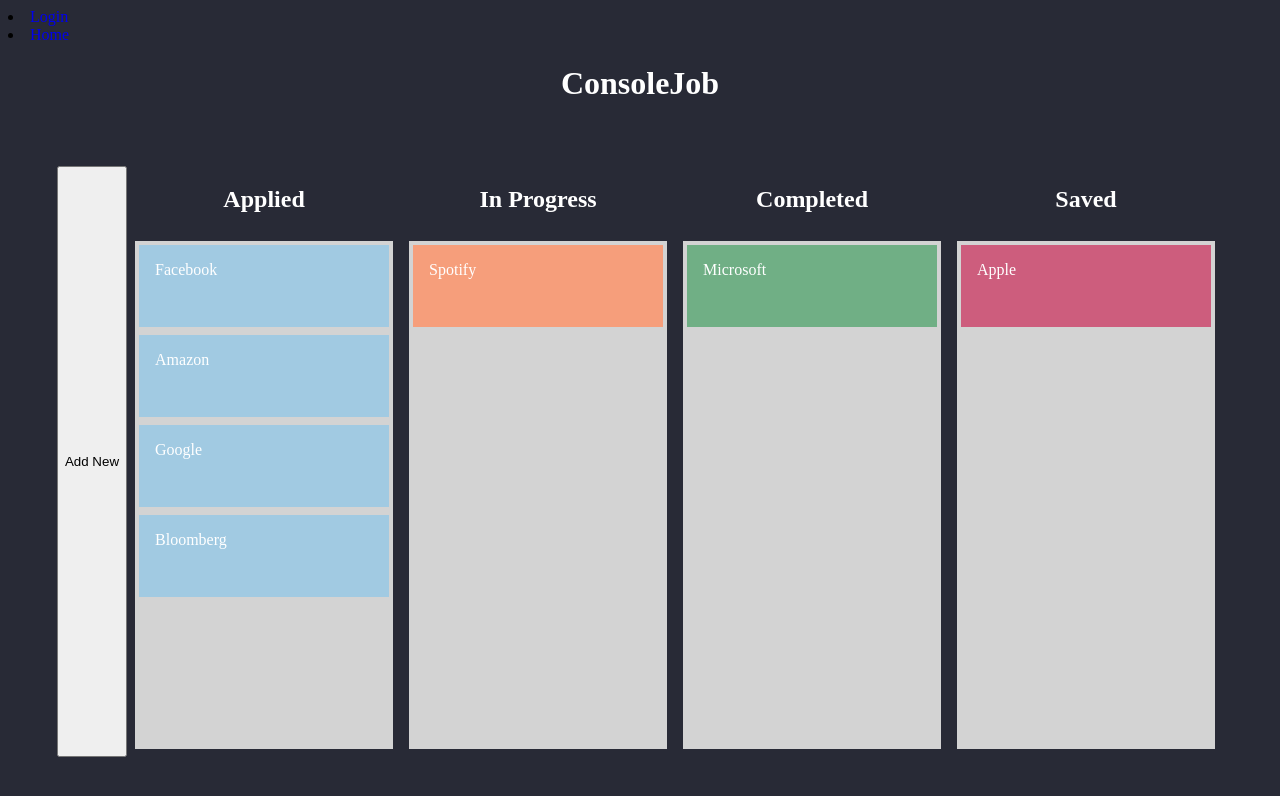
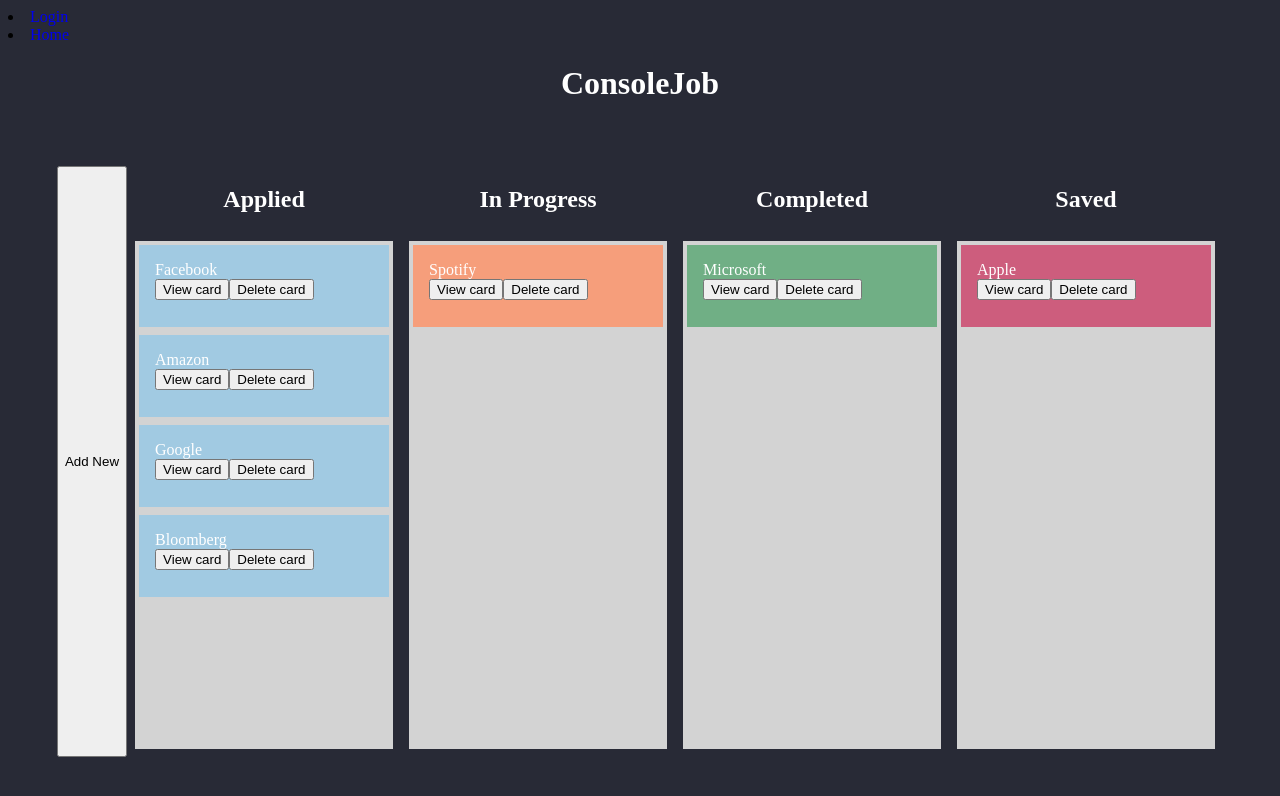
Before and after one commit to ed-deng/consolejob, a React app: page /board in a window 1280 px wide. Shown: the top 796 px of the page. Built offline with nearby package versions, Linux system fonts and the light colour scheme; a web font is replaced by a local one.

Commit message:
Newest changes

```diff
--- a/client/components/Board.jsx
+++ b/client/components/Board.jsx
@@ -115,6 +115,10 @@
                                       }}
                                     >
                                       {item.company}
+                                      <div>
+                                        <button>View card</button>
+                                        <button>Delete card</button>
+                                      </div>
                                     </div>
                                   );
                                 } else if (column.name === "In Progress") {
@@ -136,6 +140,10 @@
                                       }}
                                     >
                                       {item.company}
+                                      <div>
+                                        <button>View card</button>
+                                        <button>Delete card</button>
+                                      </div>
                                     </div>
                                   );
                                 } else if (column.name === "Completed") {
@@ -157,6 +165,10 @@
                                       }}
                                     >
                                       {item.company}
+                                      <div>
+                                        <button>View card</button>
+                                        <button>Delete card</button>
+                                      </div>
                                     </div>
                                   );
                                 } else if (column.name === "Saved") {
@@ -178,6 +190,10 @@
                                       }}
                                     >
                                       {item.company}
+                                      <div>
+                                        <button>View card</button>
+                                        <button>Delete card</button>
+                                      </div>
                                     </div>
                                   );
                                 }
--- a/client/components/Column.jsx
+++ b/client/components/Column.jsx
@@ -1,7 +1,7 @@
 import React from "react";
 
 function Column() {
-  return <div>Test shits</div>;
+  return <div>Test</div>;
 }
 
 export default Column;
--- a/client/components/Header.jsx
+++ b/client/components/Header.jsx
@@ -2,6 +2,7 @@
 
 function Header() {
   return (
+    <div>
       <h1
         style={{
           color: "white",
@@ -10,8 +11,9 @@
           marginBottom: "4rem",
         }}
       >
-      ConsoleJob
+        ConsoleJob <br />
       </h1>
+    </div>
   );
 }
 
--- a/client/components/NewJobModal.jsx
+++ b/client/components/NewJobModal.jsx
@@ -1,21 +1,29 @@
-import React, { useState } from 'react'
+import React, { useState, useReducer, useEffect, useRef } from "react";
+import {
+  initialAppliedState,
+  updateAppliedStateReducer,
+} from "../state/reducers";
 
 export default function NewJobModal({ updateShowModal }) {
-  const [company, updateCompany] = useState('');
-  const [position, updatePosition] = useState('');
-  const [listing, updateListing] = useState('');
-  const [applicationStatus, updateStatus] = useState('Saved');
-  const [questions, updateQuestions] = useState('');
-  const [notes, updateNotes] = useState('');
+  const [company, updateCompany] = useState("");
+  const [position, updatePosition] = useState("");
+  const [listing, updateListing] = useState("");
+  const [applicationStatus, updateStatus] = useState("Saved");
+  const [questions, updateQuestions] = useState("");
+  const [notes, updateNotes] = useState("");
+  const [appliedJob, appliedDispatch] = useReducer(
+    updateAppliedStateReducer,
+    initialAppliedState
+  );
 
   const resetState = () => {
-    updateCompany('');
-    updatePosition('');
-    updateListing('');
-    updateStatus('Saved');
-    updateQuestions('');
-    updateNotes('');
-  }
+    updateCompany("");
+    updatePosition("");
+    updateListing("");
+    updateStatus("Saved");
+    updateQuestions("");
+    updateNotes("");
+  };
 
   const addJob = () => {
     if (!company || !position || !listing) return;
@@ -26,44 +34,85 @@
       listing,
       status: applicationStatus,
       questions,
-      notes
-    }
-    fetch(`/jobs/new`,
-      { method: 'POST',
-        headers: { 'Content-Type': 'Application/JSON' },
-        body: JSON.stringify(body)
-      })
+      notes,
+    };
+    fetch(`/jobs/new`, {
+      method: "POST",
+      headers: { "Content-Type": "Application/JSON" },
+      body: JSON.stringify(body),
+    })
       .then((res) => res.json())
-      .then((data) => console.log(data));
+      .then((data) => {
+        if (data.job.status === "Applied") {
+          appliedDispatch({ type: "APPLIED" });
+        }
+      });
     resetState();
     updateShowModal(false);
-  }
+  };
 
   return (
-    <div id='new-job-modal'>
-      <label htmlFor='company'>Company:</label>
-      <input id='company' name='company' type='text' value={company}
-        onChange={(e) => updateCompany(e.target.value)} required={true}></input><br/>
-      <label htmlFor='position'>Position:</label>
-      <input id='position' name='position' type='text' value={position}
-        onChange={(e) => updatePosition(e.target.value)} required={true}></input><br />
-      <label htmlFor='listing'>Listing:</label>
-      <input name='listing' type='text' value={listing}
-        onChange={(e) => updateListing(e.target.value)} required={true}></input><br />
-      <label htmlFor='Status'>Status:</label>
-      <select name="status" id="status" value={applicationStatus} onChange={(e) => updateStatus(e.target.value)}>
+    <div id="new-job-modal">
+      <label htmlFor="company">Company:</label>
+      <input
+        id="company"
+        name="company"
+        type="text"
+        value={company}
+        onChange={(e) => updateCompany(e.target.value)}
+        required={true}
+      ></input>
+      <br />
+      <label htmlFor="position">Position:</label>
+      <input
+        id="position"
+        name="position"
+        type="text"
+        value={position}
+        onChange={(e) => updatePosition(e.target.value)}
+        required={true}
+      ></input>
+      <br />
+      <label htmlFor="listing">Listing:</label>
+      <input
+        name="listing"
+        type="text"
+        value={listing}
+        onChange={(e) => updateListing(e.target.value)}
+        required={true}
+      ></input>
+      <br />
+      <label htmlFor="Status">Status:</label>
+      <select
+        name="status"
+        id="status"
+        value={applicationStatus}
+        onChange={(e) => updateStatus(e.target.value)}
+      >
         <option value="Saved">Saved</option>
         <option value="Applied">Applied</option>
         <option value="In Progress">In Progress</option>
         <option value="Complete">Complete</option>
-      </select><br />
-      <label htmlFor='questions'>Questions:</label><br />
-      <textarea name='questions' value={questions}
-        onChange={(e) => updateQuestions(e.target.value)}></textarea><br />
-      <label htmlFor='notes'>Notes:</label><br />
-      <textarea id='notes' name='notes' value={notes}
-        onChange={(e) => updateNotes(e.target.value)}></textarea><br />
+      </select>
+      <br />
+      <label htmlFor="questions">Questions:</label>
+      <br />
+      <textarea
+        name="questions"
+        value={questions}
+        onChange={(e) => updateQuestions(e.target.value)}
+      ></textarea>
+      <br />
+      <label htmlFor="notes">Notes:</label>
+      <br />
+      <textarea
+        id="notes"
+        name="notes"
+        value={notes}
+        onChange={(e) => updateNotes(e.target.value)}
+      ></textarea>
+      <br />
       <button onClick={addJob}>Submit</button>
     </div>
-  )
+  );
 }
--- a/client/state/reducers.js
+++ b/client/state/reducers.js
@@ -89,26 +89,24 @@
   email: "",
 };
 
-export const updateApplied = (state, action) => {
-  switch (action.type) {
-    case "ADD_APPLIED":
-      state.tables.push(action.payload);
-  }
-};
+// export const updateApplied = (state, action) => {
+//   switch (action.type) {
+//     case "ADD_APPLIED":
+//       state.tables.push(action.payload);
+//   }
+// };
 
 export const updateAppliedStateReducer = (state, action) => {
   switch (action.type) {
-    case "UPDATE_TEST":
+    case "APPLIED":
       return {
-        ...state,
-        boolean: !state.boolean,
+        state: state.tables.push(action.payload),
       };
     default: {
       return state;
     }
   }
 };
-
 export const updateInProgressStateReducer = (state, action) => {
   switch (action.type) {
     case "UPDATE_TEST":
@@ -148,6 +146,11 @@
 
 export const columnsReducer = (state, action) => {
   switch (action.type) {
+    case "APPLIED":
+      return {
+        ...state,
+        tables: action.payload,
+      };
     default: {
       return state;
     }
```
Also changed, not shown: 1 other file (tests, documents, lock files or other folders). Lines whose indentation alone changed are shown as unchanged.
